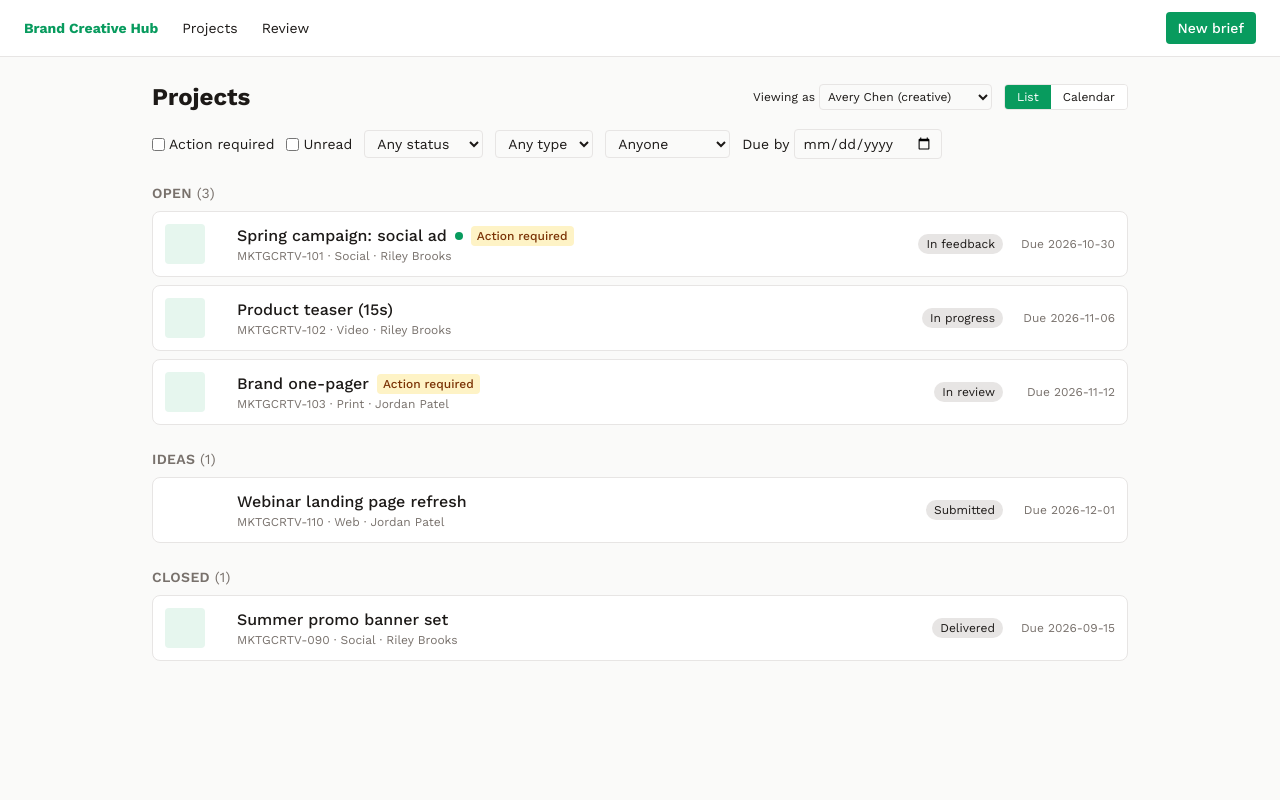
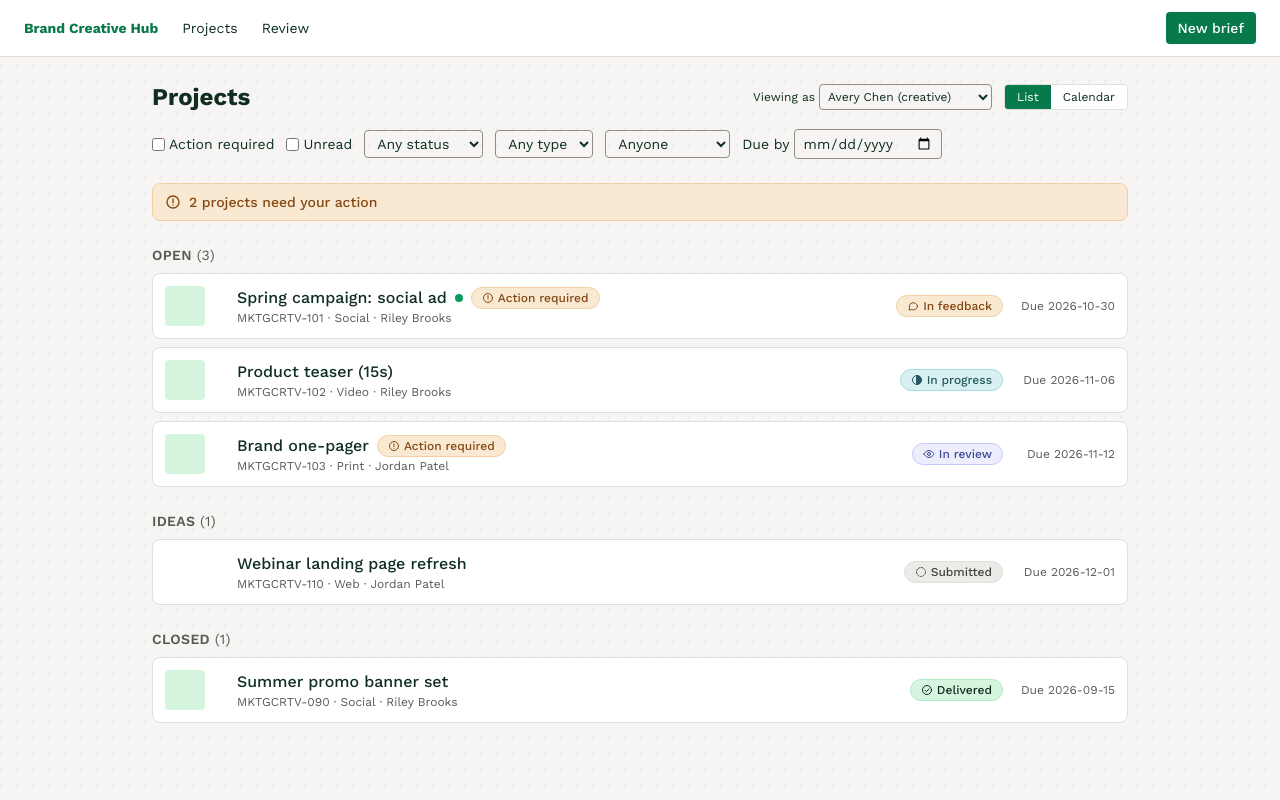
Before and after one commit to jballou/studio-hub, a Next.js app: page /projects in a window 1280 px wide. Built offline with nearby package versions, Linux system fonts and the light colour scheme.

Commit message:
Apply SurveyMonkey brand tokens: status tags, callouts, Paper background
Co-Authored-By: Claude Sonnet 5.5 <noreply@anthropic.com>

```diff
--- a/app/globals.css
+++ b/app/globals.css
@@ -1,28 +1,57 @@
 @import "tailwindcss";
 
-:root {
-  --background: #fafaf9;
-  --foreground: #1c1917;
-  --brand: #089b5e;
-  --brand-dark: #067a4a;
-  --brand-soft: #e6f6ee;
-  --line: #e7e5e4;
-  --muted: #78716c;
-}
+/* SurveyMonkey brand palette (brand-visuals/colors.md). No hexes outside this file. */
+@theme inline {
+  /* Core */
+  --color-brand: #08794a; /* Green 600: buttons, links, small UI (AA with Paper text) */
+  --color-brand-dark: #105638; /* Green 700: hover/pressed */
+  --color-brand-fill: #089b5e; /* Green 500: large fills, icons, graphics only */
+  --color-brand-soft: #d6f5de; /* Green 100 */
+  --color-ink: #0f2e21; /* Green 900: primary text [CONFIRM vs Neutral 900] */
+  --color-paper: #f7f5f3; /* Neutral 100 */
 
-@theme inline {
-  --color-background: var(--background);
-  --color-foreground: var(--foreground);
-  --color-brand: var(--brand);
-  --color-brand-dark: var(--brand-dark);
-  --color-brand-soft: var(--brand-soft);
-  --color-line: var(--line);
-  --color-muted: var(--muted);
+  /* Neutrals */
+  --color-n-50: #fefdfb;
+  --color-n-150: #edebe8;
+  --color-n-200: #e2dfda;
+  --color-n-500: #908d89;
+  --color-n-650: #686764;
+  --color-n-700: #5b5a57;
+  --color-n-800: #464543;
+  --color-n-1000: #1a1919;
+
+  /* Roles */
+  --color-background: var(--color-paper);
+  --color-foreground: var(--color-ink);
+  --color-line: var(--color-n-200); /* dividers, card borders */
+  --color-control: var(--color-n-500); /* interactive control outlines (Neutral 400 and lighter not allowed) */
+  --color-muted: var(--color-n-700); /* secondary text */
+
+  /* Semantic status tints: 100 surface / 200 border / 600-800 text (status always has icon + label) */
+  --color-info-bg: #ededfd; --color-info-line: #c5ccf9; --color-info-fg: #3f4d94; /* Periwinkle 100/200/700 */
+  --color-progress-bg: #d9f0f2; --color-progress-line: #a6dce1; --color-progress-fg: #255b60; /* Teal 100/300/800 */
+  --color-warn-bg: #f9e8d2; --color-warn-line: #f2d0a3; --color-warn-fg: #854813; /* Orange 100/200/700 */
+  --color-ok-bg: #d6f5de; --color-ok-line: #b0e8c3; --color-ok-fg: #0f2e21; /* Green 100/200/900 */
+  --color-bad-bg: #f7dbd4; --color-bad-line: #eab0a9; --color-bad-fg: #8a3734; /* Red 100/200/600 */
+  --color-focus: #5568bf; /* Periwinkle 600 [CONFIRM] */
+
   --font-sans: var(--font-work-sans), system-ui, sans-serif;
 }
 
 body {
-  background: var(--background);
-  color: var(--foreground);
+  background: var(--color-paper);
+  color: var(--color-ink);
   font-family: var(--font-work-sans), system-ui, sans-serif;
 }
+
+/* Paper: dot grid on Neutral 100. Background only; never inside cards or controls. */
+.paper {
+  background-color: #f7f5f3;
+  background-image: radial-gradient(circle at 1px 1px, #e4e2dd 0.5px, transparent 1px);
+  background-size: 16px 16px;
+}
+
+:focus-visible {
+  outline: 2px solid var(--color-focus);
+  outline-offset: 2px;
+}
--- a/app/layout.tsx
+++ b/app/layout.tsx
@@ -15,7 +15,7 @@ export const metadata: Metadata = {
 export default function RootLayout({ children }: LayoutProps<"/">) {
   return (
     <html lang="en" className={`${workSans.variable} h-full antialiased`}>
-      <body className="min-h-full flex flex-col">{children}</body>
+      <body className="paper min-h-full flex flex-col">{children}</body>
     </html>
   );
 }
--- a/app/review/page.tsx
+++ b/app/review/page.tsx
@@ -9,7 +9,7 @@ async function AssetList() {
       {assets.map((a) => (
         <li key={a.id}>
           <Link href={`/review/${a.id}`} className="flex items-center gap-3 rounded-lg border border-line bg-white p-4 hover:border-brand">
-            <span className="rounded bg-brand-soft px-2 py-0.5 text-xs font-semibold uppercase text-brand-dark">{a.kind}</span>
+            <span className="rounded bg-brand-soft px-2 py-0.5 text-xs font-semibold uppercase text-ink">{a.kind}</span>
             <span className="font-medium">{a.name}</span>
             <span className="ml-auto font-mono text-xs text-muted">{a.projectKey}</span>
           </Link>
--- a/components/projects/ProjectsView.tsx
+++ b/components/projects/ProjectsView.tsx
@@ -3,6 +3,7 @@
 import { useEffect, useMemo, useState } from "react";
 import Link from "next/link";
 import { projectsRepo, repo } from "@/lib/data";
+import { Callout, StageTag, Tag, UnreadDot } from "@/components/ui/Tag";
 import type { Project, ProjectGroup, ProjectType, Stage, User } from "@/lib/types";
 
 const GROUPS: { id: ProjectGroup; label: string }[] = [
@@ -27,17 +28,17 @@ function MonthCalendar({ projects }: { projects: Project[] }) {
   return (
     <div className="rounded-lg border border-line bg-white p-4">
       <div className="mb-3 flex items-center gap-3">
-        <button className="rounded border border-line px-2" onClick={() => setCursor(new Date(year, month - 1, 1))} aria-label="Previous month">‹</button>
+        <button className="rounded border border-control px-2" onClick={() => setCursor(new Date(year, month - 1, 1))} aria-label="Previous month">‹</button>
         <span className="font-semibold">{cursor.toLocaleString("en-US", { month: "long", year: "numeric" })}</span>
-        <button className="rounded border border-line px-2" onClick={() => setCursor(new Date(year, month + 1, 1))} aria-label="Next month">›</button>
+        <button className="rounded border border-control px-2" onClick={() => setCursor(new Date(year, month + 1, 1))} aria-label="Next month">›</button>
       </div>
       <div className="grid grid-cols-7 gap-px bg-line text-xs">
-        {["S", "M", "T", "W", "T", "F", "S"].map((d, i) => <div key={i} className="bg-stone-50 p-1 text-center font-semibold">{d}</div>)}
+        {["S", "M", "T", "W", "T", "F", "S"].map((d, i) => <div key={i} className="bg-n-150 p-1 text-center font-semibold">{d}</div>)}
         {cells.map((d, i) => (
           <div key={i} className="min-h-20 bg-white p-1">
             {d && <div className="text-muted">{d}</div>}
             {d && byDay(d).map((p) => (
-              <Link key={p.id} href={`/review/${p.assetIds[0] ?? ""}`} className="mt-1 block truncate rounded bg-brand-soft px-1 py-0.5 text-[11px] text-brand-dark">
+              <Link key={p.id} href={`/review/${p.assetIds[0] ?? ""}`} className="mt-1 block truncate rounded bg-brand-soft px-1 py-0.5 text-[11px] text-ink">
                 {p.title}
               </Link>
             ))}
@@ -67,8 +68,9 @@ export function ProjectsView() {
     return () => { live = false; };
   }, [meId]);
 
-  const me = users.find((u) => u.id === meId);
   const name = (id: string) => users.find((u) => u.id === id)?.name ?? "Unknown";
+
+  const actionCount = projects.filter((p) => p.actionRequired).length;
 
   const filtered = useMemo(() => projects.filter((p) =>
     (!action || p.actionRequired) && (!unread || p.unread) && (!stage || p.stage === stage) &&
@@ -81,7 +83,7 @@ export function ProjectsView() {
         <h1 className="text-2xl font-bold">Projects</h1>
         <div className="ml-auto flex items-center gap-3 text-xs">
           <label className="flex items-center gap-1">Viewing as
-            <select value={meId} onChange={(e) => setMeId(e.target.value)} className="rounded border border-line px-1 py-1">
+            <select value={meId} onChange={(e) => setMeId(e.target.value)} className="rounded border border-control px-1 py-1">
               {users.map((u) => <option key={u.id} value={u.id}>{u.name} ({u.role})</option>)}
             </select>
           </label>
@@ -96,17 +98,25 @@ export function ProjectsView() {
       <div className="mb-6 flex flex-wrap items-center gap-3 text-sm">
         <label className="flex items-center gap-1"><input type="checkbox" checked={action} onChange={(e) => setAction(e.target.checked)} /> Action required</label>
         <label className="flex items-center gap-1"><input type="checkbox" checked={unread} onChange={(e) => setUnread(e.target.checked)} /> Unread</label>
-        <select aria-label="Status" value={stage} onChange={(e) => setStage(e.target.value as Stage | "")} className="rounded border border-line px-2 py-1">
+        <select aria-label="Status" value={stage} onChange={(e) => setStage(e.target.value as Stage | "")} className="rounded border border-control px-2 py-1">
           <option value="">Any status</option>{STAGES.map((s) => <option key={s}>{s}</option>)}
         </select>
-        <select aria-label="Type" value={type} onChange={(e) => setType(e.target.value as ProjectType | "")} className="rounded border border-line px-2 py-1">
+        <select aria-label="Type" value={type} onChange={(e) => setType(e.target.value as ProjectType | "")} className="rounded border border-control px-2 py-1">
           <option value="">Any type</option>{TYPES.map((t) => <option key={t}>{t}</option>)}
         </select>
-        <select aria-label="Collaborator" value={collab} onChange={(e) => setCollab(e.target.value)} className="rounded border border-line px-2 py-1">
+        <select aria-label="Collaborator" value={collab} onChange={(e) => setCollab(e.target.value)} className="rounded border border-control px-2 py-1">
           <option value="">Anyone</option>{users.map((u) => <option key={u.id} value={u.id}>{u.name}</option>)}
         </select>
-        <label className="flex items-center gap-1">Due by <input type="date" value={before} onChange={(e) => setBefore(e.target.value)} className="rounded border border-line px-2 py-1" /></label>
+        <label className="flex items-center gap-1">Due by <input type="date" value={before} onChange={(e) => setBefore(e.target.value)} className="rounded border border-control px-2 py-1" /></label>
       </div>
+
+      {actionCount > 0 && (
+        <div className="mb-6">
+          <Callout tone="warn" icon="alert">
+            {actionCount === 1 ? "1 project needs" : `${actionCount} projects need`} your action
+          </Callout>
+        </div>
+      )}
 
       {view === "calendar" ? <MonthCalendar projects={filtered} /> : (
         GROUPS.map((g) => {
@@ -125,12 +135,12 @@ export function ProjectsView() {
                         <div className="min-w-0 flex-1">
                           <div className="flex items-center gap-2">
                             <span className="truncate font-medium">{p.title}</span>
-                            {p.unread && <span className="h-2 w-2 rounded-full bg-brand" title="Unread" />}
-                            {p.actionRequired && <span className="rounded bg-amber-100 px-1.5 py-0.5 text-xs font-medium text-amber-900">Action required</span>}
+                            {p.unread && <UnreadDot />}
+                            {p.actionRequired && <Tag tone="warn" icon="alert">Action required</Tag>}
                           </div>
                           <div className="text-xs text-muted">{p.jiraKey} · {p.type} · {name(p.requesterId)}</div>
                         </div>
-                        <span className="rounded-full bg-line px-2 py-0.5 text-xs">{me?.role === "creative" ? p.stage : p.stage}</span>
+                        <StageTag stage={p.stage} />
                         <span className="w-24 text-right text-xs text-muted">Due {p.deadline}</span>
                       </Link>
                     </li>
--- a/components/review/PdfViewer.tsx
+++ b/components/review/PdfViewer.tsx
@@ -61,7 +61,7 @@ export function PdfViewer({
   return (
     <Stage aspect={aspect}>
       <canvas ref={canvasRef} className="absolute inset-0 h-full w-full" />
-      {error && <div className="absolute inset-0 flex items-center justify-center text-sm text-red-700">{error}</div>}
+      {error && <div className="absolute inset-0 flex items-center justify-center text-sm text-bad-fg">{error}</div>}
       {overlay}
     </Stage>
   );
--- /dev/null
+++ b/components/ui/Icon.tsx
@@ -0,0 +1,24 @@
+// Simple stroke icons used by status UI. Placeholder until the brand icon set is available.
+const PATHS = {
+  submitted: <><circle cx="12" cy="12" r="9" strokeDasharray="3 3" /></>,
+  review: <><path d="M2 12s3.6-7 10-7 10 7 10 7-3.6 7-10 7S2 12 2 12Z" /><circle cx="12" cy="12" r="3" /></>,
+  progress: <><circle cx="12" cy="12" r="9" /><path d="M12 3a9 9 0 0 1 0 18Z" fill="currentColor" /></>,
+  feedback: <><path d="M21 12a8 8 0 0 1-11.6 7.1L4 20l1-4.6A8 8 0 1 1 21 12Z" /></>,
+  delivered: <><circle cx="12" cy="12" r="9" /><path d="m8 12.5 2.8 2.8L16 9.8" /></>,
+  alert: <><circle cx="12" cy="12" r="9" /><path d="M12 7.5v5.5M12 16.5v.01" /></>,
+  check: <><path d="m5 12.5 4.5 4.5L19 7.5" /></>,
+  close: <><circle cx="12" cy="12" r="9" /><path d="m9 9 6 6M15 9l-6 6" /></>,
+} as const;
+
+export type IconName = keyof typeof PATHS;
+
+export function Icon({ name, size = 14 }: { name: IconName; size?: number }) {
+  return (
+    <svg
+      width={size} height={size} viewBox="0 0 24 24" fill="none" stroke="currentColor"
+      strokeWidth={2} strokeLinecap="round" strokeLinejoin="round" aria-hidden="true" className="shrink-0"
+    >
+      {PATHS[name]}
+    </svg>
+  );
+}
--- /dev/null
+++ b/components/ui/Tag.tsx
@@ -0,0 +1,54 @@
+import type { ReactNode } from "react";
+import type { Stage } from "@/lib/types";
+import { Icon, type IconName } from "./Icon";
+
+export type Tone = "neutral" | "info" | "progress" | "warn" | "ok" | "bad";
+
+const TONES: Record<Tone, string> = {
+  neutral: "bg-n-150 border-n-200 text-n-800",
+  info: "bg-info-bg border-info-line text-info-fg",
+  progress: "bg-progress-bg border-progress-line text-progress-fg",
+  warn: "bg-warn-bg border-warn-line text-warn-fg",
+  ok: "bg-ok-bg border-ok-line text-ok-fg",
+  bad: "bg-bad-bg border-bad-line text-bad-fg",
+};
+
+/** Pill with tint surface, matching border and a leading icon, so status never relies on color alone. */
+export function Tag({ tone, icon, children, title }: { tone: Tone; icon?: IconName; children: ReactNode; title?: string }) {
+  return (
+    <span
+      title={title}
+      className={`inline-flex items-center gap-1 whitespace-nowrap rounded-full border px-2.5 py-0.5 text-xs font-medium ${TONES[tone]}`}
+    >
+      {icon && <Icon name={icon} size={12} />}
+      {children}
+    </span>
+  );
+}
+
+const STAGE: Record<Stage, { tone: Tone; icon: IconName }> = {
+  Submitted: { tone: "neutral", icon: "submitted" },
+  "In review": { tone: "info", icon: "review" },
+  "In progress": { tone: "progress", icon: "progress" },
+  "In feedback": { tone: "warn", icon: "feedback" },
+  Delivered: { tone: "ok", icon: "delivered" },
+};
+
+export function StageTag({ stage }: { stage: Stage }) {
+  const s = STAGE[stage];
+  return <Tag tone={s.tone} icon={s.icon}>{stage}</Tag>;
+}
+
+/** Notification-style callout: tint surface, icon, text. */
+export function Callout({ tone, icon, children }: { tone: Tone; icon: IconName; children: ReactNode }) {
+  return (
+    <div role="status" className={`flex items-center gap-2 rounded-lg border px-3 py-2 text-sm font-medium ${TONES[tone]}`}>
+      <Icon name={icon} size={16} />
+      {children}
+    </div>
+  );
+}
+
+export function UnreadDot() {
+  return <span className="inline-block h-2 w-2 rounded-full bg-brand-fill" role="img" aria-label="Unread" />;
+}
```
Also changed, not shown: components/review/AnnotationLayer.tsx (+10 -8 lines), components/review/CommentPanel.tsx (+15 -10 lines), components/review/ReviewWorkspace.tsx (+6 -6 lines), components/review/VideoViewer.tsx (+5 -5 lines).
